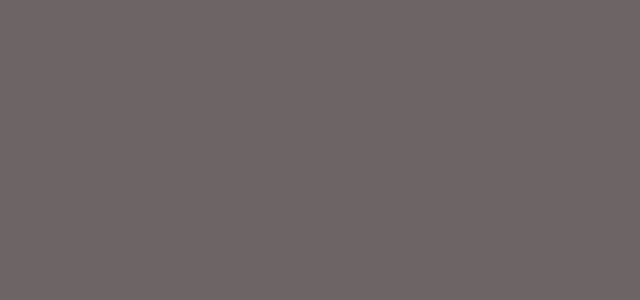
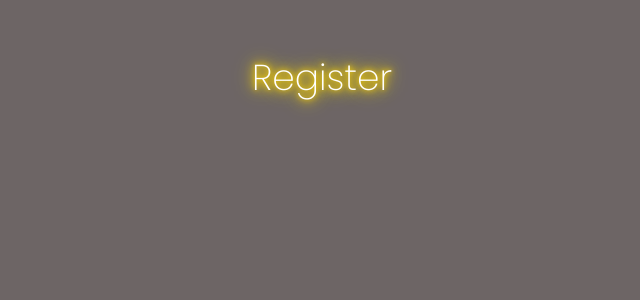
Before and after one commit to indrephone/chat2, a React (Vite) app in the folder client/: page /register in a window 1280 px wide. Before the commit this address had no page. Shown: the top 300 px of the page, without its empty margins (318-958 px from the left). Built offline with nearby package versions, Linux system fonts and the light colour scheme.

Commit message:
atoms - heading, input, label and molecules - InputField with typescript. Started general styles file to share the styles throught components

```diff
--- a/client/package.json
+++ b/client/package.json
@@ -10,10 +10,12 @@
     "preview": "vite preview"
   },
   "dependencies": {
+    "formik": "^2.4.6",
     "react": "^18.3.1",
     "react-dom": "^18.3.1",
     "react-router-dom": "^7.0.2",
-    "styled-components": "^6.1.13"
+    "styled-components": "^6.1.13",
+    "yup": "^1.5.0"
   },
   "devDependencies": {
     "@eslint/js": "^9.15.0",
--- a/client/src/App.tsx
+++ b/client/src/App.tsx
@@ -1,11 +1,17 @@
 import { Routes, Route} from 'react-router-dom';
 import BaseOutlet from './components/outlets/BaseOutlet';
+import Register from './components/pages/Register';
+import Login from './components/pages/Login';
 
 const App = () => {
 
    return (
     <Routes>
-      <Route path='/' element={ <BaseOutlet/>}></Route>
+
+    <Route path="/login" element={<Login />}/>
+    <Route path="/register" element={<Register />}/>
+
+     <Route path='/' element={ <BaseOutlet/>}></Route>
 
     </Routes>
   )
--- /dev/null
+++ b/client/src/components/UI/atoms/Heading.tsx
@@ -0,0 +1,15 @@
+import { StyledHeading } from '../../styles/GeneralStyles';
+
+type HeadingProps = {
+    text: string;
+    size: number;
+};
+
+const Heading: React.FC<HeadingProps> = ({text, size}) => {
+  const tag = `h${size}` as keyof JSX.IntrinsicElements;
+    return (
+        <StyledHeading as={tag} >{text}</StyledHeading>
+     );
+}
+
+export default Heading;
--- /dev/null
+++ b/client/src/components/UI/organisms/RegisterForm.tsx
@@ -0,0 +1,9 @@
+const RegisterForm = () => {
+    return (
+        <form>
+
+        </form>
+     );
+}
+
+export default RegisterForm;
--- /dev/null
+++ b/client/src/components/pages/Login.tsx
@@ -0,0 +1,16 @@
+import Heading from "../UI/atoms/Heading";
+import { StyledSection } from '../styles/GeneralStyles';
+
+
+const Login = () => {
+    return (
+        <StyledSection>
+            <Heading
+              size={2}
+              text="Login"
+            />
+        </StyledSection>
+     );
+}
+
+export default Login;
--- /dev/null
+++ b/client/src/components/pages/Register.tsx
@@ -0,0 +1,18 @@
+import Heading from "../UI/atoms/Heading";
+import RegisterForm from "../UI/organisms/RegisterForm";
+import { StyledSection } from '../styles/GeneralStyles';
+
+
+const Register = () => {
+    return (
+        <StyledSection>
+            <Heading
+              size={2}
+              text="Register"
+            />
+         <RegisterForm />
+        </StyledSection>
+     );
+}
+
+export default Register;
--- /dev/null
+++ b/client/src/components/styles/GeneralStyles.tsx
@@ -0,0 +1,23 @@
+import styled from "styled-components";
+
+// styled section to hold heading and form components, see 65pask.
+export const StyledSection = styled.section`
+   display: flex;
+   flex-direction: column;
+   align-items: center;
+   padding: 20px;;
+   min-height: 100vh;
+`;
+
+export const StyledHeading = styled.h1`
+   font-family: 'Poppins', sans-serif;
+   font-weight: 200;
+   font-size: 36px;
+   color: white;
+   margin-bottom: 8px;
+   text-shadow:
+    0 0 5px #ffd700,    /* Outer glow */
+    0 0 10px #ffd700,   /* Medium glow */
+    0 0 15px #ffd700,   /* Strong glow */
+    0 0 20px #ffd700;   /* Extra glow for neon effect */
+`;
```
Also changed, not shown: client/src/components/UI/atoms/Input.tsx (added, +24 -0 lines), client/src/components/UI/atoms/Label.tsx (added, +10 -0 lines), client/src/components/UI/molecules/InputField.tsx (added, +33 -0 lines), 1 other file (tests, documents, lock files or other folders).
